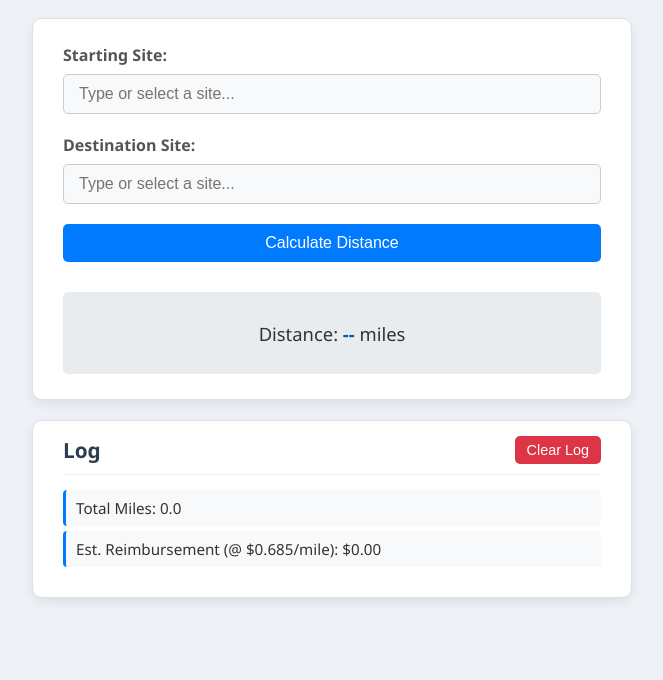
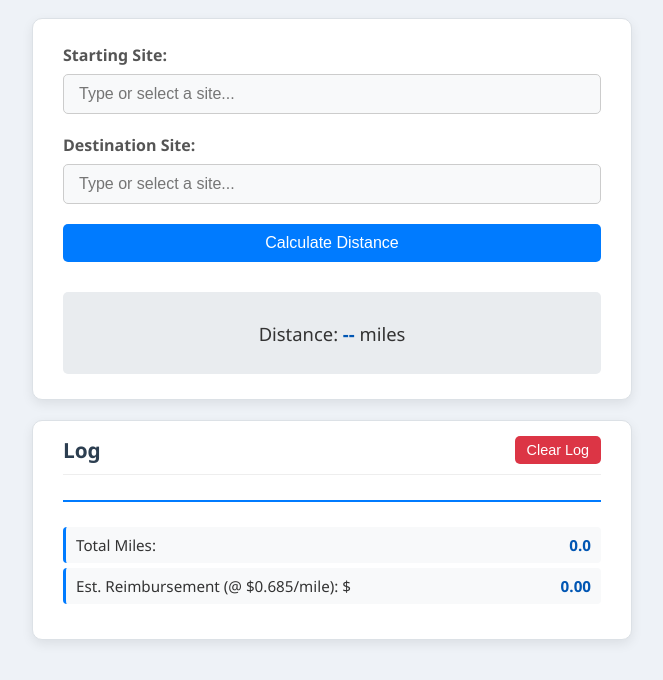
Before and after one commit to robdspain/kcusdmiletracker, a plain HTML site: page index.html in a window 1280 px wide. Shown: the part 106-786 px from the top of the page, without its empty margins (308-971 px from the left). Drawn offline with Linux system fonts and the light colour scheme.

Commit message:
Style: Differentiate totals section

```diff
--- a/style.css
+++ b/style.css
@@ -142,6 +142,30 @@ button:active {
     word-wrap: break-word; /* Prevent long text overflow */
 }
 
+/* Totals Section */
+.log-totals {
+    margin-top: 25px; /* More space above */
+    padding: 20px 0 5px 0; /* More padding top, less bottom */
+    border-top: 2px solid #007bff; /* Thicker, colored border */
+    color: #333;
+}
+
+.log-totals p {
+    margin: 8px 0; /* More vertical space between total lines */
+    font-size: 1.1em; /* Slightly larger font */
+    font-weight: 500; /* Normal weight for label */
+    background-color: transparent;
+    border-left: none;
+    padding: 0;
+    display: flex; /* Align label and value */
+    justify-content: space-between; /* Push value to the right */
+}
+
+.log-totals span {
+    color: #0056b3;
+    font-weight: bold; /* Make the value bold */
+}
+
 /* Custom Autocomplete Results List */
 .results-list {
     display: none; /* Hidden by default */
```
